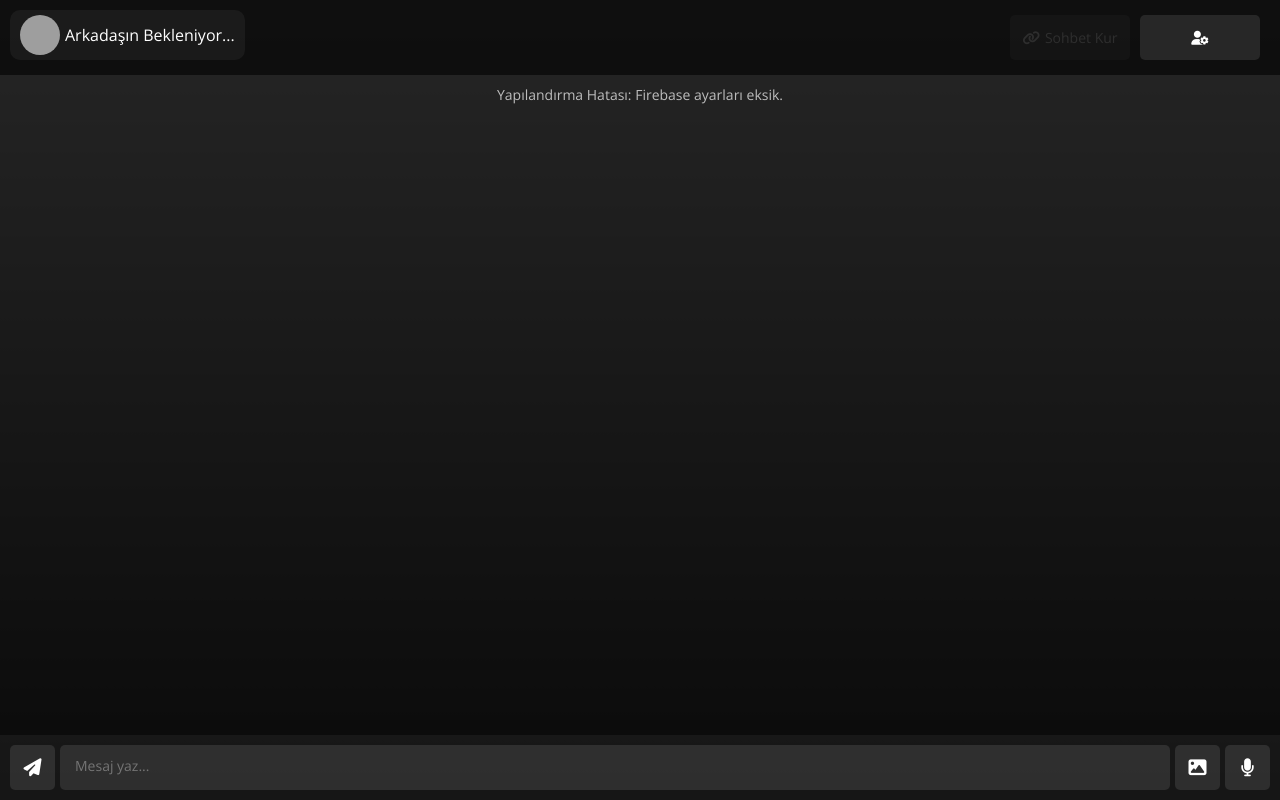
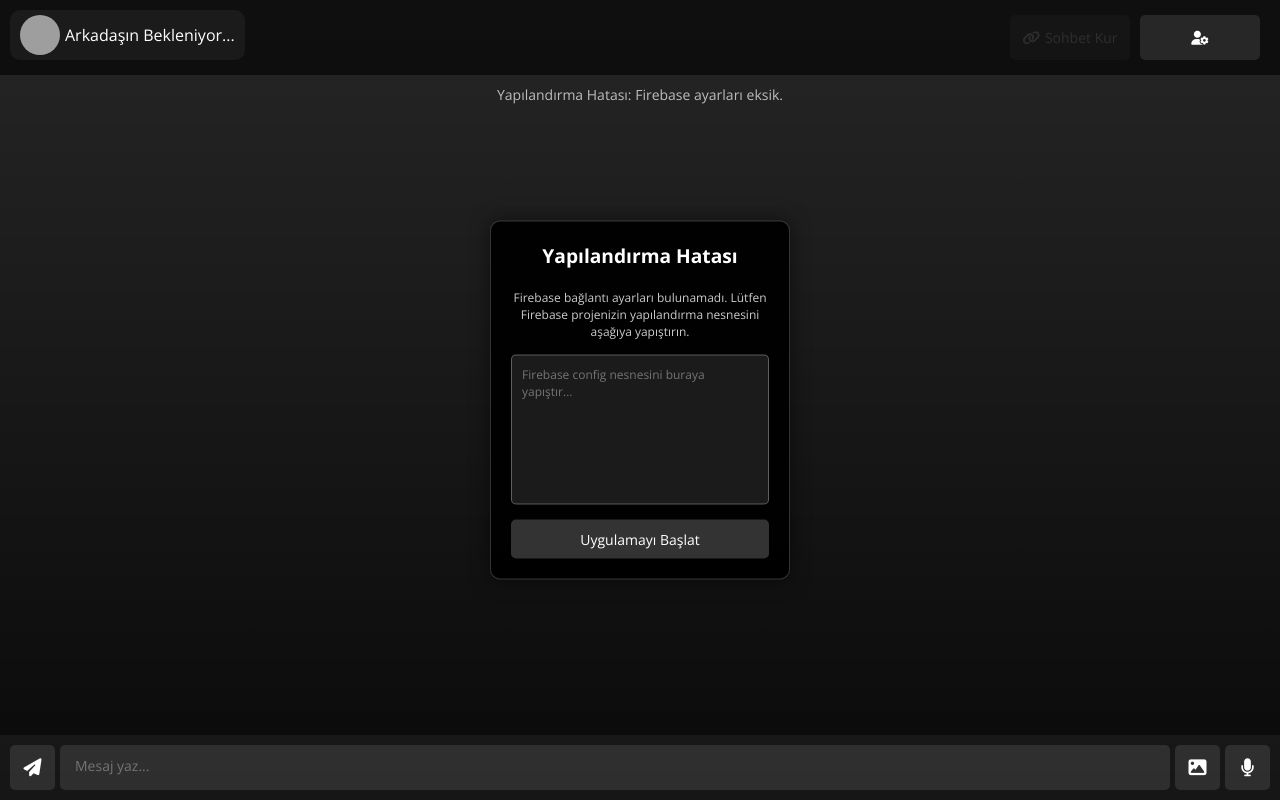
Before and after one commit to Xuarie/Anonim-Message, a plain HTML site: page index.html in a window 1280 px wide. Drawn offline with nearby package versions, Linux system fonts and the light colour scheme; grey boxes are pictures that could not be loaded.

Commit message:
index.html

```diff
--- a/index.html
+++ b/index.html
@@ -199,6 +199,51 @@ html,body{
     font-size: 14px;
     opacity: 0.7;
 }
+#configPanel {
+    position: fixed;
+    top: 50%;
+    left: 50%;
+    transform: translate(-50%, -50%);
+    width: 300px;
+    background-color: rgba(0, 0, 0, 0.95);
+    border-radius: 10px;
+    padding: 20px;
+    display: none;
+    flex-direction: column;
+    gap: 15px;
+    z-index: 10001;
+    border: 1px solid rgba(255, 255, 255, 0.2);
+    box-shadow: 0 0 20px rgba(0, 0, 0, 0.5);
+    text-align: center;
+}
+#configPanel h2 {
+    font-size: 1.2rem;
+    margin-bottom: 5px;
+}
+#configPanel textarea {
+    width: 100%;
+    height: 150px;
+    background-color: rgba(255, 255, 255, 0.1);
+    color: white;
+    border: 1px solid rgba(255, 255, 255, 0.3);
+    border-radius: 5px;
+    padding: 10px;
+    resize: none;
+    font-size: 12px;
+}
+#configPanel button {
+    padding: 10px;
+    background-color: rgba(255, 255, 255, 0.2);
+    border: none;
+    border-radius: 5px;
+    color: white;
+    cursor: pointer;
+    font-size: 14px;
+    transition: background-color 0.3s ease;
+}
+#configPanel button:hover {
+    background-color: rgba(255, 255, 255, 0.3);
+}
 </style>
 </head>
 <body>
@@ -221,7 +266,7 @@ html,body{
         <button class="sohbet-btn" id="createRoomBtn" disabled><i class="fas fa-link"></i> Bağlanıyor...</button>
         <button id="profileBtn"><i class="fas fa-user-cog"></i></button>
     </div>
-    <div class="status-message" id="statusMessage">Sitemiz şu anda deneme aşamasındadır. Eğer kullanmaya çalışırsanız mesaj kayıpları olabilir.</div>
+    <div class="status-message" id="statusMessage">Sohbet başlatmak için "Sohbet Kur" butonuna tıkla.</div>
     <div class="messages" id="messages"></div>
 
     <div class="input-container">
@@ -247,6 +292,14 @@ html,body{
     <span id="peerName">Arkadaşın Bekleniyor...</span>
 </div>
 
+<!-- Yeni: Yapılandırma Hatası Paneli -->
+<div id="configPanel">
+    <h2>Yapılandırma Hatası</h2>
+    <p style="font-size: 12px; opacity: 0.8;">Firebase bağlantı ayarları bulunamadı. Lütfen Firebase projenizin yapılandırma nesnesini aşağıya yapıştırın.</p>
+    <textarea id="configInput" placeholder="Firebase config nesnesini buraya yapıştır..."></textarea>
+    <button id="saveConfigBtn">Uygulamayı Başlat</button>
+</div>
+
 <!-- Firebase SDK'ları buraya ekleniyor -->
 <script type="module">
 import { initializeApp } from "https://www.gstatic.com/firebasejs/11.6.1/firebase-app.js";
@@ -267,6 +320,9 @@ document.addEventListener('DOMContentLoaded', async () => {
     const smessagerLogo = document.getElementById('smessager-logo');
     const createRoomBtn = document.getElementById('createRoomBtn');
     const statusMessage = document.getElementById('statusMessage');
+    const configPanel = document.getElementById('configPanel');
+    const configInput = document.getElementById('configInput');
+    const saveConfigBtn = document.getElementById('saveConfigBtn');
 
     const profileBtn = document.getElementById('profileBtn');
     const profilePanel = document.getElementById('profilePanel');
@@ -281,11 +337,10 @@ document.addEventListener('DOMContentLoaded', async () => {
     let db, auth, authReady = false;
     let messageUnsub, profileUnsub;
 
-    // Firebase'i başlat ve kullanıcıyı anonim olarak veya token ile oturum açtır
-    const firebaseConfig = JSON.parse(typeof __firebase_config !== 'undefined' ? __firebase_config : '{}');
-    if (Object.keys(firebaseConfig).length > 0) {
+    // Firebase'i başlatma işlevi
+    const startFirebase = async (config) => {
         try {
-            const app = initializeApp(firebaseConfig);
+            const app = initializeApp(config);
             db = getFirestore(app);
             auth = getAuth(app);
             onAuthStateChanged(auth, async (user) => {
@@ -314,17 +369,32 @@ document.addEventListener('DOMContentLoaded', async () => {
             });
         } catch (error) {
             console.error("Firebase başlatılırken hata oluştu:", error);
-            statusMessage.textContent = 'Firebase başlatılamadı. Kodda bir hata var.';
+            statusMessage.textContent = 'Firebase başlatılamadı. Kodu kontrol et.';
             createRoomBtn.disabled = false;
             createRoomBtn.innerHTML = `<i class="fas fa-link"></i> Sohbet Kur`;
             createRoomBtn.classList.add('blinking');
+            configPanel.style.display = 'flex';
         }
+    }
+
+    // Başlangıçta Firebase ayarlarını kontrol et
+    let firebaseConfig;
+    try {
+        firebaseConfig = JSON.parse(typeof __firebase_config !== 'undefined' ? __firebase_config : '{}');
+    } catch (e) {
+        console.error("Firebase yapılandırması geçerli bir JSON değil.", e);
+        firebaseConfig = {};
+    }
+
+    if (Object.keys(firebaseConfig).length > 0) {
+        startFirebase(firebaseConfig);
     } else {
-        console.error("Firebase yapılandırması bulunamadı. Lütfen __firebase_config global değişkenini kontrol edin.");
+        console.error("Firebase yapılandırması bulunamadı.");
         statusMessage.textContent = 'Yapılandırma Hatası: Firebase ayarları eksik.';
         createRoomBtn.disabled = false;
         createRoomBtn.innerHTML = `<i class="fas fa-link"></i> Sohbet Kur`;
         createRoomBtn.classList.add('blinking');
+        configPanel.style.display = 'flex';
     }
 
     // URL'deki oda kimliğini kontrol eden yeni işlev
@@ -363,6 +433,7 @@ document.addEventListener('DOMContentLoaded', async () => {
         createRoomBtn.innerHTML = `<i class="fas fa-copy"></i> Kodu Kopyala`;
         createRoomBtn.classList.remove('blinking');
         statusMessage.textContent = 'Sohbet bağlantısı kopyalandı!';
+        copyToClipboard(url);
         setTimeout(() => {
             statusMessage.textContent = `Sohbet Odası: ${roomId}`;
         }, 3000);
@@ -686,6 +757,17 @@ document.addEventListener('DOMContentLoaded', async () => {
             profilePanel.style.top = newTop + 'px';
         }
     });
+
+    saveConfigBtn.addEventListener('click', () => {
+        try {
+            const userConfig = JSON.parse(configInput.value);
+            configPanel.style.display = 'none';
+            startFirebase(userConfig);
+        } catch (e) {
+            alert('Geçerli bir JSON nesnesi giriniz!');
+            console.error("Geçersiz Firebase yapılandırması:", e);
+        }
+    });
 });
 </script>
 </body>
```
